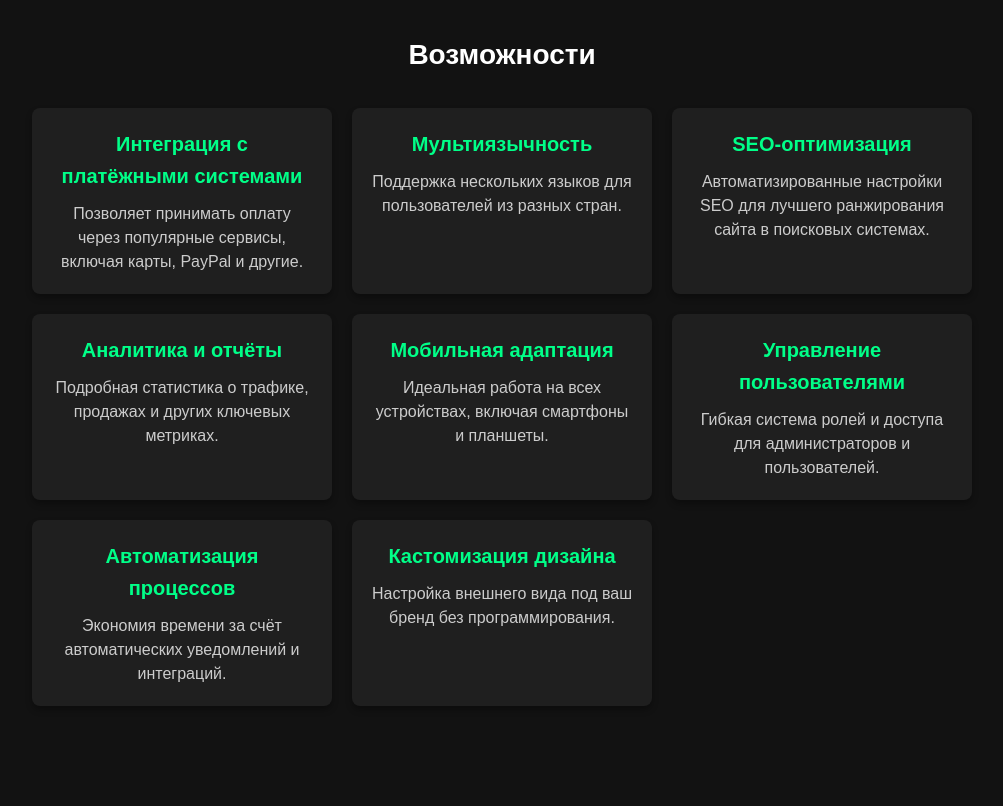
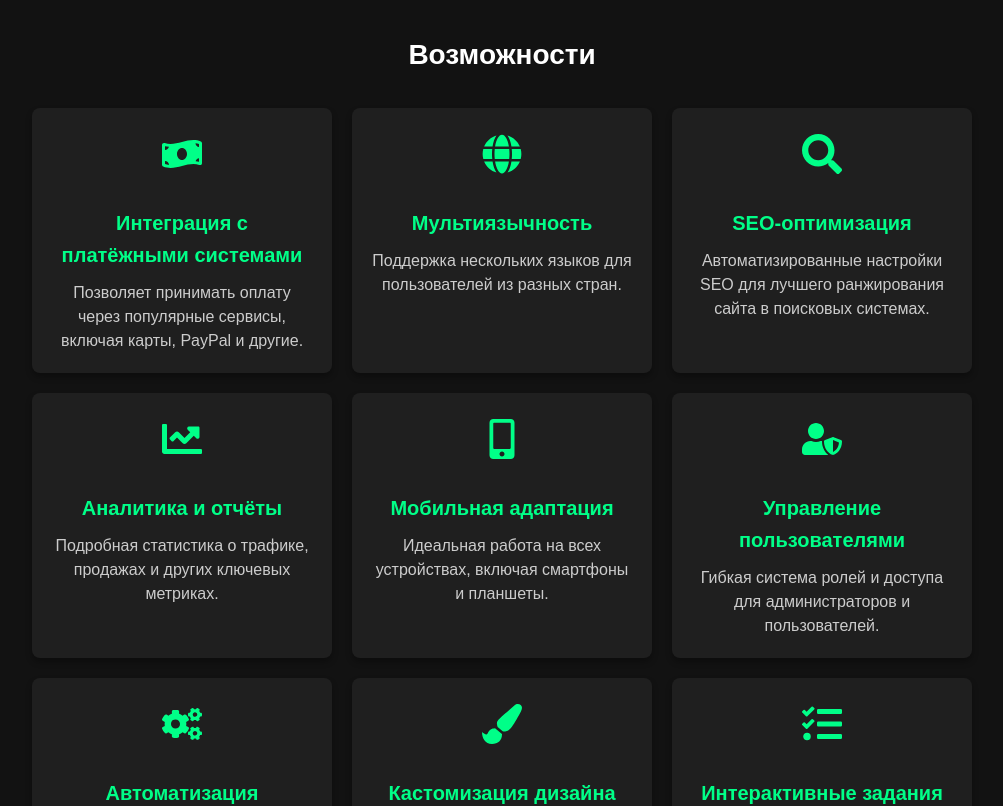
Before and after one commit to visualGravitySense/landing-page-edu, a React (Vite) app: page / in a window 1280 px wide. Shown: the part 1000-1806 px from the top of the page, without its empty margins (138-1141 px from the left). Built offline with nearby package versions, Linux system fonts and the light colour scheme.

Commit message:
features

```diff
--- a/package.json
+++ b/package.json
@@ -16,6 +16,7 @@
     "@fortawesome/react-fontawesome": "^0.2.2",
     "react": "^18.3.1",
     "react-dom": "^18.3.1",
+    "react-icons": "^5.4.0",
     "sass": "^1.83.1"
   },
   "devDependencies": {
--- a/src/components/Features.jsx
+++ b/src/components/Features.jsx
@@ -1,46 +1,62 @@
 import React from 'react';
 import '../styles/styles.scss';
+import { FaMoneyBillWave, FaGlobe, FaSearch, FaChartLine, FaMobileAlt, FaUserShield, FaCogs, FaPaintBrush, FaTasks } from "react-icons/fa";
+
 
 const features = [
   {
     id: 1,
-    title: 'Интеграция с платёжными системами',
-    description: 'Позволяет принимать оплату через популярные сервисы, включая карты, PayPal и другие.',
+    title: "Интеграция с платёжными системами",
+    description: "Позволяет принимать оплату через популярные сервисы, включая карты, PayPal и другие.",
+    icon: <FaMoneyBillWave />,
   },
   {
     id: 2,
-    title: 'Мультиязычность',
-    description: 'Поддержка нескольких языков для пользователей из разных стран.',
+    title: "Мультиязычность",
+    description: "Поддержка нескольких языков для пользователей из разных стран.",
+    icon: <FaGlobe />,
   },
   {
     id: 3,
-    title: 'SEO-оптимизация',
-    description: 'Автоматизированные настройки SEO для лучшего ранжирования сайта в поисковых системах.',
+    title: "SEO-оптимизация",
+    description: "Автоматизированные настройки SEO для лучшего ранжирования сайта в поисковых системах.",
+    icon: <FaSearch />,
   },
   {
     id: 4,
-    title: 'Аналитика и отчёты',
-    description: 'Подробная статистика о трафике, продажах и других ключевых метриках.',
+    title: "Аналитика и отчёты",
+    description: "Подробная статистика о трафике, продажах и других ключевых метриках.",
+    icon: <FaChartLine />,
   },
   {
     id: 5,
-    title: 'Мобильная адаптация',
-    description: 'Идеальная работа на всех устройствах, включая смартфоны и планшеты.',
+    title: "Мобильная адаптация",
+    description: "Идеальная работа на всех устройствах, включая смартфоны и планшеты.",
+    icon: <FaMobileAlt />,
   },
   {
     id: 6,
-    title: 'Управление пользователями',
-    description: 'Гибкая система ролей и доступа для администраторов и пользователей.',
+    title: "Управление пользователями",
+    description: "Гибкая система ролей и доступа для администраторов и пользователей.",
+    icon: <FaUserShield />,
   },
   {
     id: 7,
-    title: 'Автоматизация процессов',
-    description: 'Экономия времени за счёт автоматических уведомлений и интеграций.',
+    title: "Автоматизация процессов",
+    description: "Экономия времени за счёт автоматических уведомлений и интеграций.",
+    icon: <FaCogs />,
   },
   {
     id: 8,
-    title: 'Кастомизация дизайна',
-    description: 'Настройка внешнего вида под ваш бренд без программирования.',
+    title: "Кастомизация дизайна",
+    description: "Настройка внешнего вида под ваш бренд. Создание нового бренда или редизайн старого.",
+    icon: <FaPaintBrush />,
+  },
+  {
+    id: 9,
+    title: 'Интерактивные задания',
+    description: 'Создание тестов, опросов и упражнений для вовлечения студентов и проверки их знаний в реальном времени.',
+    icon: <FaTasks />,
   },
 ];
 
@@ -52,6 +68,7 @@ const Features = () => {
         <div className="features-cards">
           {features.map((feature) => (
             <div key={feature.id} className="feature-card">
+              <div className="icon">{feature.icon}</div>
               <h3>{feature.title}</h3>
               <p>{feature.description}</p>
             </div>
--- a/src/styles/styles.scss
+++ b/src/styles/styles.scss
@@ -313,6 +313,17 @@ html, body {
     &:hover {
       transform: translateY(-5px);
       background: #2a2a2a;
+    }
+
+    .icon {
+      font-size: 40px;
+      margin-bottom: 15px;
+      color: #00ff88;
+      transition: color 0.3s ease;
+
+      &:hover {
+        color: #00ffaa;
+      }
     }
 
     h3 {
```
Also changed, not shown: 1 other file (tests, documents, lock files or other folders).
